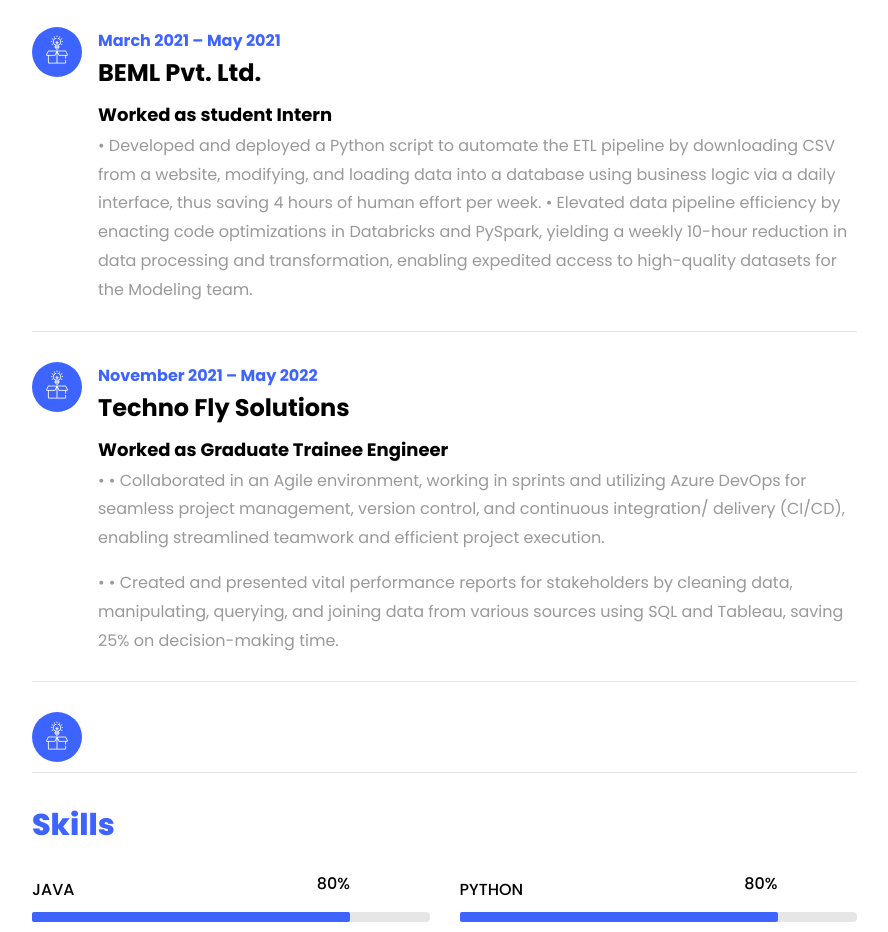
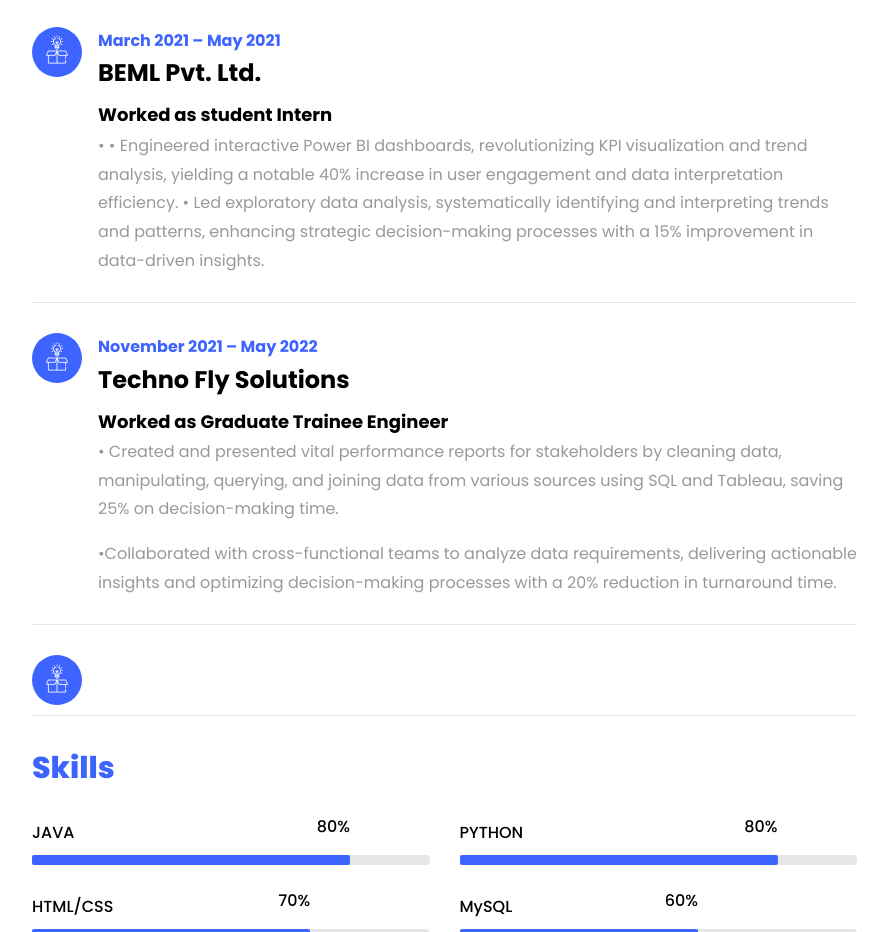
Before and after one commit to manojgowdajayaswamy/manoj.jayaswamy.github.io, a plain HTML site: page index.html in a window 1280 px wide. Shown: the part 2246-3178 px from the top of the page, without its empty margins (338-1226 px from the left). Drawn offline with Linux system fonts and the light colour scheme; files whose address does not match are found by name.

Commit message:
Update index.html

```diff
--- a/index.html
+++ b/index.html
@@ -163,7 +163,9 @@
 
 		    					<h2>BEML Pvt. Ltd.</h2>
 		    					<span class="position">Worked as student Intern</span>
-		    					<p>•	Developed and deployed a Python script to automate the ETL pipeline by downloading CSV from a website, modifying, and loading data into a database using business logic via a daily interface, thus saving 4 hours of human effort per week. •	Elevated data pipeline efficiency by enacting code optimizations in Databricks and PySpark, yielding a weekly 10-hour reduction in data processing and transformation, enabling expedited access to high-quality datasets for the Modeling team. </p>
+		    					<p>•	•	Engineered interactive Power BI dashboards, revolutionizing KPI visualization and trend analysis, yielding a notable 40% increase in user engagement and data interpretation efficiency.
+•	Led exploratory data analysis, systematically identifying and interpreting trends and patterns, enhancing strategic decision-making processes with a 15% improvement in data-driven insights.
+ </p>
 		    				</div>
 	    				</div>
 	    				<div class="resume-wrap d-flex ftco-animate">
@@ -174,8 +176,8 @@
 								<span class="date">November 2021 – May 2022 </span>
 		    					<h2>Techno Fly Solutions</h2>
 		    					<span class="position">Worked as Graduate Trainee Engineer</span>
-		    					<p>• •	Collaborated in an Agile environment, working in sprints and utilizing Azure DevOps for seamless project management, version control, and continuous integration/ delivery (CI/CD), enabling streamlined teamwork and efficient project execution.</p>
-									<p>• •	Created and presented vital performance reports for stakeholders by cleaning data, manipulating, querying, and joining data from various sources using SQL and Tableau, saving 25% on decision-making time.</p>
+		    					<p>• Created and presented vital performance reports for stakeholders by cleaning data, manipulating, querying, and joining  data from various sources using SQL and Tableau, saving 25% on decision-making time.</p>
+									<p>•Collaborated with cross-functional teams to analyze data requirements, delivering actionable insights and optimizing decision-making processes with a 20% reduction in turnaround time.</p>
 		    				</div>
 	    				</div>
 	    				<div class="resume-wrap d-flex ftco-animate">
```
